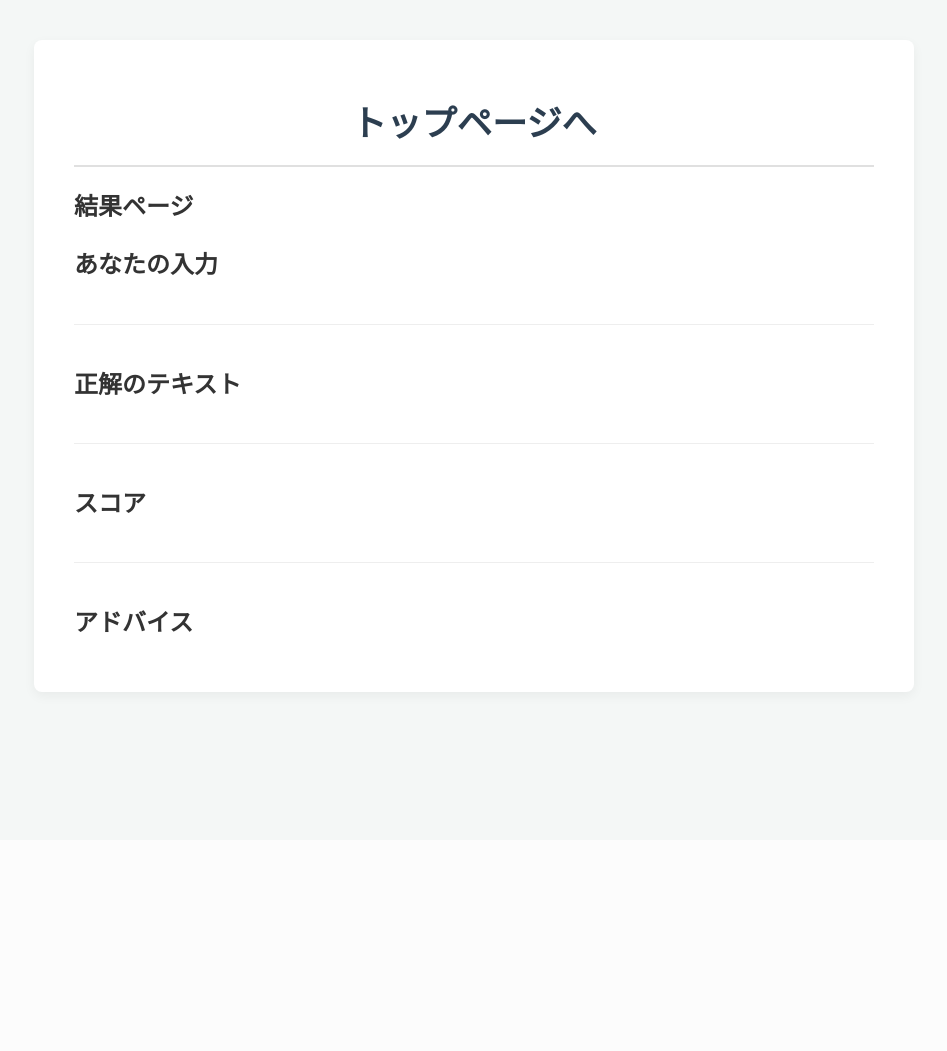
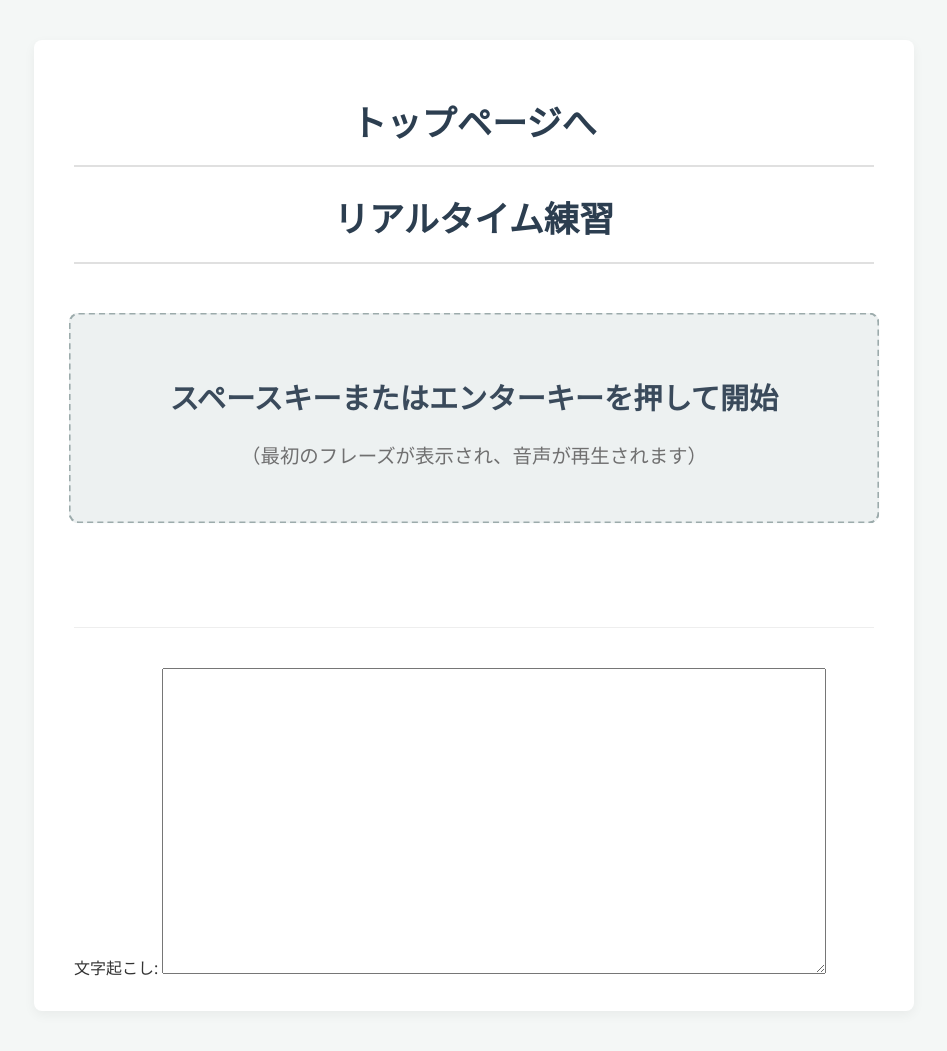
Before and after one commit to shoyahase/mishProject, a Django app: page /practice/ in a window 1280 px wide. Shown: the whole page, without its empty margins (166-1113 px from the left). Before the commit the page ends 698 px from the top, so only its background shows below. Run offline with Django 5.2, Linux system fonts and the light colour scheme.

Commit message:
practice.htmlの中身間違えていました。

```diff
--- a/templates/typeApp/practice.html
+++ b/templates/typeApp/practice.html
@@ -1,25 +1,57 @@
+
 
 {% extends "base/type_base.html" %}
+{#↓継承しているからこれはいらないと思うのになくすとエラーが起きるs#}
+{% load static %} {# ← ここに追加してみる #}
 {% block body %}
 
-<h2>結果ページ</h2>
+    <h1>リアルタイム練習</h1>
 
-<h2>あなたの入力</h2>
-<p>{{user_input}}</p>
+    {# 音声プレーヤーは1つに集約し、JavaScriptでsrcを切り替える #}
+    <div style="margin-bottom: 20px;">
+        <audio id="main-audio-player" controls style="display: none;">
+            お使いのブラウザは音声要素をサポートしていません。
+        </audio>
+    </div>
 
-<hr>
 
-<h2>正解のテキスト</h2>
-<p>{{correct_answer}}</p>
+    <div id="start-message" style="text-align: center; margin-top: 50px;">
+        <p style="font-size: 1.8em; font-weight: bold;">スペースキーまたはエンターキーを押して開始</p>
+        <p style="font-size: 1.2em; color: #666;">（最初のフレーズが表示され、音声が再生されます）</p>
+    </div>
 
-<hr>
 
-<h2>スコア</h2>
-<p>{{score}}</p>
+    {# 各フレーズのテキストを表示するコンテナ #}
+    <div id="phrases-display-container"
+        data-phrases-json="{{ phrases_data_json }}"
+        data-playback-mode="{{ playback_mode }}"
+        style="display: none;">
+    </div>
 
-<hr>
+    <div id="manual-next-instruction" class="instruction-box" >
+        <p>Ctrl + Enter で次のフレーズへ</p>
+    </div>
 
-<h2>アドバイス</h2>
-<p>{{advice}}</p>
+
+    <hr>
+
+    <form action="{% url 'typeApp:result' %}" method="post" id="result-form" style="margin-top: 20px;">
+        {% csrf_token %}
+
+        {# ★★★ views.pyから渡されたフォーム（textarea）を描画 ★★★ #}
+        <div id="user-input-form-container" style="display: block;">
+            {{ form.as_p }}
+        </div>
+
+        {# 最初は隠しておき、完了後に表示するボタン #}
+        <button type="submit" id="submit-button" style="display: none;">採点する</button>
+    </form>
+
 
 {% endblock %}
+
+
+
+{% block extra_js %}
+    <script src="{% static 'typeApp/js/typing_text_flow.js' %}"></script> {# ← 新しいJSファイル #}
+{% endblock %}
```
